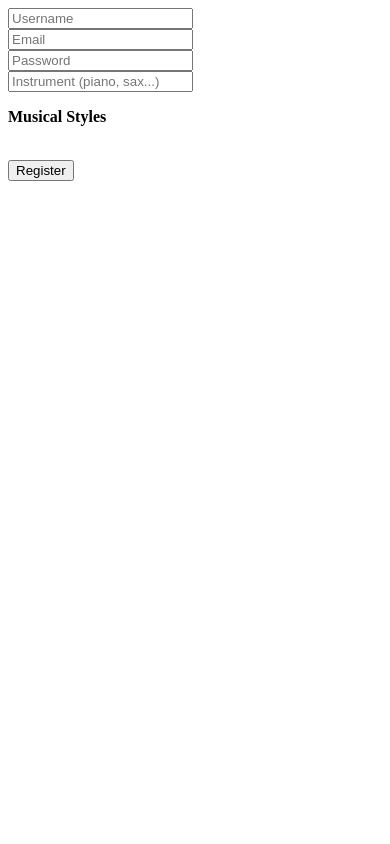
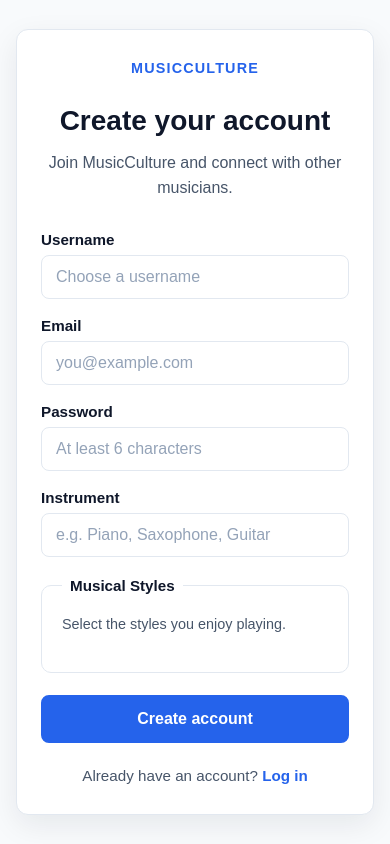
Before and after one commit to Worksalohy/musician-social-platform, a PHP site: page /auth/register.php in a window 390 px wide. Run offline with PHP 8.4, Linux system fonts and the light colour scheme; data that the repository does not hold is empty.

Commit message:
Improve register page UI

```diff
--- a/assets/css/auth.css
+++ b/assets/css/auth.css
@@ -213,6 +213,84 @@ body {
 
 
 /* ------------------------------------------------------------
+   Register Page
+   ------------------------------------------------------------ */
+
+.auth-card-register {
+    width: min(100%, 560px);
+}
+
+.music-styles {
+    margin: 2px 0 0;
+    padding: 20px;
+
+    border: 1px solid var(--border);
+    border-radius: 10px;
+}
+
+.music-styles legend {
+    padding: 0 8px;
+
+    font-size: 0.95rem;
+    font-weight: 600;
+}
+
+.styles-intro {
+    margin: 0 0 16px;
+
+    color: var(--text);
+    font-size: 0.9rem;
+    line-height: 1.5;
+}
+
+.styles-grid {
+    display: grid;
+    grid-template-columns: repeat(2, 1fr);
+    gap: 10px;
+}
+
+.style-option {
+    display: flex;
+    align-items: center;
+    gap: 8px;
+
+    padding: 10px 12px;
+
+    color: var(--text);
+    background-color: var(--background);
+    border: 1px solid var(--border);
+    border-radius: 8px;
+
+    font-size: 0.9rem;
+    cursor: pointer;
+
+    transition:
+        border-color 0.2s ease,
+        background-color 0.2s ease;
+}
+
+.style-option:hover {
+    border-color: var(--primary);
+}
+
+.style-option input {
+    width: 16px;
+    height: 16px;
+
+    margin: 0;
+
+    accent-color: var(--primary);
+}
+
+@media (max-width: 480px) {
+
+    .styles-grid {
+        grid-template-columns: 1fr;
+    }
+}
+
+
+/* ------------------------------------------------------------
    Responsive
    ------------------------------------------------------------ */
 
--- a/auth/register.php
+++ b/auth/register.php
@@ -69,24 +69,115 @@ exit;
 }
 ?>
 
-<form method="POST">
-    <input type="text" name="username" placeholder="Username"><br>
-    <input type="email" name="email" placeholder="Email"><br>
-    <input type="password" name="password" placeholder="Password"><br>
-    <input type="text" name="instrument" placeholder="Instrument (piano, sax...)"><br>
-    <p><strong>Musical Styles</strong></p>
+<!DOCTYPE html>
+<html lang="en">
+<head>
+    <meta charset="UTF-8">
+    <meta name="viewport" content="width=device-width, initial-scale=1.0">
 
+    <link rel="stylesheet" href="../assets/css/auth.css">
+
+    <title>Create account | MusicCulture</title>
+</head>
+<body>
+
+    <main class="auth-card auth-card-register">
+
+        <p class="auth-brand">MUSICCULTURE</p>
+
+        <h1>Create your account</h1>
+
+        <p class="auth-intro">
+            Join MusicCulture and connect with other musicians.
+        </p>
+
+        <form method="POST" class="auth-form">
+
+            <div class="form-group">
+                <label for="username">Username</label>
+
+                <input
+                    type="text"
+                    id="username"
+                    name="username"
+                    placeholder="Choose a username"
+                    autocomplete="username"
+                    required
+                >
+            </div>
+
+            <div class="form-group">
+                <label for="email">Email</label>
+
+                <input
+                    type="email"
+                    id="email"
+                    name="email"
+                    placeholder="you@example.com"
+                    autocomplete="email"
+                    required
+                >
+            </div>
+
+            <div class="form-group">
+                <label for="password">Password</label>
+
+                <input
+                    type="password"
+                    id="password"
+                    name="password"
+                    placeholder="At least 6 characters"
+                    autocomplete="new-password"
+                    required
+                >
+            </div>
+
+            <div class="form-group">
+                <label for="instrument">Instrument</label>
+
+                <input
+                    type="text"
+                    id="instrument"
+                    name="instrument"
+                    placeholder="e.g. Piano, Saxophone, Guitar"
+                >
+            </div>
+
+            <fieldset class="music-styles">
+                <legend>Musical Styles</legend>
+
+                <p class="styles-intro">
+                    Select the styles you enjoy playing.
+                </p>
+
+                <div class="styles-grid">
                     <?php foreach ($musicStyles as $style): ?>
-        <label>
+                        <label class="style-option">
                             <input
                                 type="checkbox"
                                 name="music_styles[]"
                                 value="<?= $style['id']; ?>"
                             >
+                            <span>
                                 <?= htmlspecialchars($style['name']); ?>
-        </label><br>
+                            </span>
+                        </label>
                     <?php endforeach; ?>
+                </div>
+            </fieldset>
 
-<br>
-    <button type="submit">Register</button>
+            <button type="submit" class="auth-button">
+                Create account
+            </button>
+
         </form>
+
+        <p class="auth-footer">
+            Already have an account?
+            <a href="login.php">Log in</a>
+        </p>
+
+    </main>
+
+</body>
+</html>
```
Lines whose indentation alone changed are shown as unchanged.
